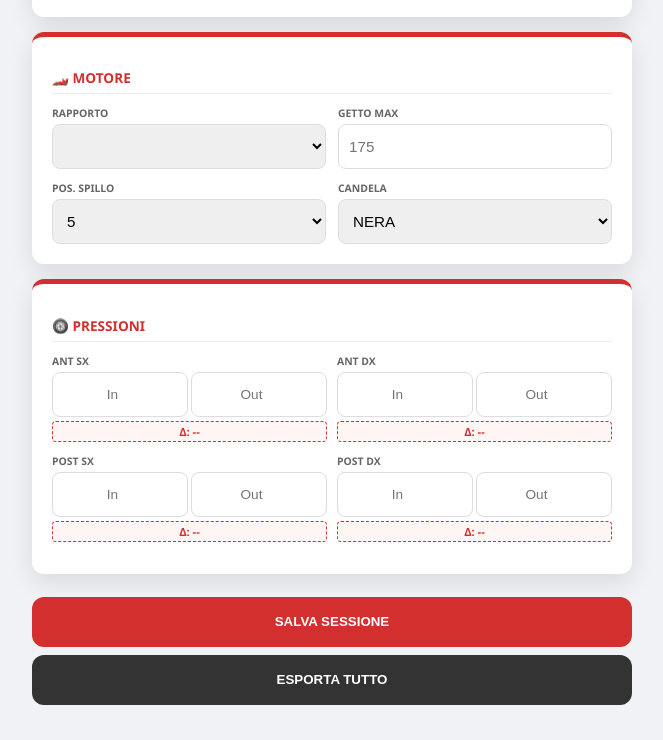
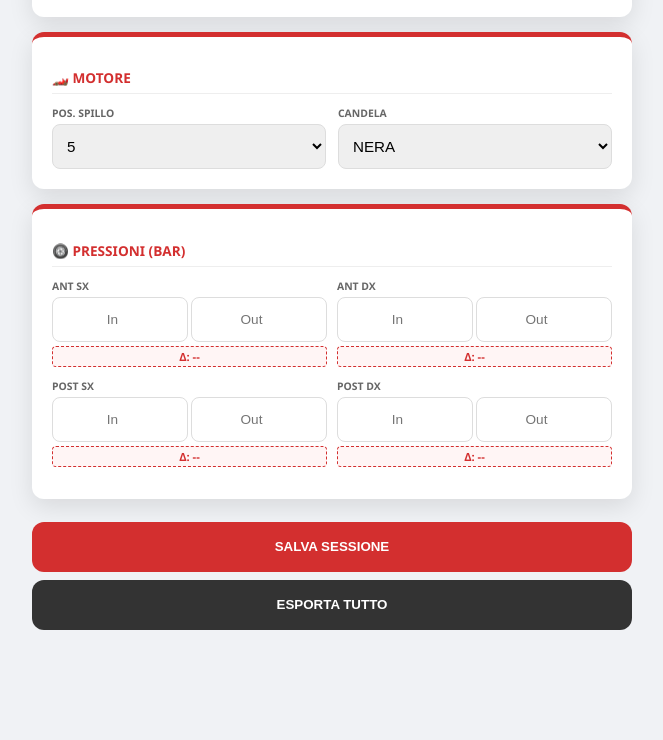
Before and after one commit to karttt64/inRACE, a website: page index.html in a window 1280 px wide. Shown: the part 1359-2099 px from the top of the page, without its empty margins (308-971 px from the left). After the commit the page ends 2024 px from the top, so only its background shows below. Drawn offline with Linux system fonts and the light colour scheme.

Commit message:
New update

```diff
--- a/index.html
+++ b/index.html
@@ -49,7 +49,7 @@
             <div><label>Camber</label><select id="camber"></select></div>
             <div><label>Caster</label><select id="caster"></select></div>
             <div><label>Conv.</label><select id="convergenza"></select></div>
-            <div><label>Peso Kg</label><input type="number" id="peso" placeholder="165"></div>
+            <div><label>Peso Kg</label><input type="number" id="peso" inputmode="numeric" placeholder="165"></div>
             <div><label>Alt. ANT</label><select id="altezza_ant"></select></div>
             <div><label>Alt. POST</label><select id="altezza_post"></select></div>
         </div>
@@ -57,36 +57,46 @@
     <section class="card">
         <h2>🏎️ Motore</h2>
         <div class="grid">
-            <div><label>Rapporto</label><select id="rapporto"></select></div>
-            <div><label>Getto Max</label><input type="number" id="getto_max" placeholder="175"></div>
             <div><label>Pos. spillo</label><select id="pos_spillo"></select></div>
             <div><label>Candela</label><select id="candela"></select></div>
         </div>
     </section>
 
     <section class="card">
-        <h2>🛞 Pressioni</h2>
+        <h2>🛞 Pressioni (Bar)</h2>
         <div class="press-row">
             <div class="press-block">
                 <label>ANT SX</label>
-                <div class="press-input-group"><input type="number" id="as_in" placeholder="In" oninput="calcDelta()"><input type="number" id="as_out" placeholder="Out" oninput="calcDelta()"></div>
+                <div class="press-input-group">
+                    <input type="number" id="as_in" step="0.01" inputmode="decimal" placeholder="In" oninput="calcDelta()">
+                    <input type="number" id="as_out" step="0.01" inputmode="decimal" placeholder="Out" oninput="calcDelta()">
+                </div>
                 <div id="d_as" class="delta-box">Δ: --</div>
             </div>
             <div class="press-block">
                 <label>ANT DX</label>
-                <div class="press-input-group"><input type="number" id="ad_in" placeholder="In" oninput="calcDelta()"><input type="number" id="ad_out" placeholder="Out" oninput="calcDelta()"></div>
+                <div class="press-input-group">
+                    <input type="number" id="ad_in" step="0.01" inputmode="decimal" placeholder="In" oninput="calcDelta()">
+                    <input type="number" id="ad_out" step="0.01" inputmode="decimal" placeholder="Out" oninput="calcDelta()">
+                </div>
                 <div id="d_ad" class="delta-box">Δ: --</div>
             </div>
         </div>
         <div class="press-row">
             <div class="press-block">
                 <label>POST SX</label>
-                <div class="press-input-group"><input type="number" id="ps_in" placeholder="In" oninput="calcDelta()"><input type="number" id="ps_out" placeholder="Out" oninput="calcDelta()"></div>
+                <div class="press-input-group">
+                    <input type="number" id="ps_in" step="0.01" inputmode="decimal" placeholder="In" oninput="calcDelta()">
+                    <input type="number" id="ps_out" step="0.01" inputmode="decimal" placeholder="Out" oninput="calcDelta()">
+                </div>
                 <div id="d_ps" class="delta-box">Δ: --</div>
             </div>
             <div class="press-block">
                 <label>POST DX</label>
-                <div class="press-input-group"><input type="number" id="pd_in" placeholder="In" oninput="calcDelta()"><input type="number" id="pd_out" placeholder="Out" oninput="calcDelta()"></div>
+                <div class="press-input-group">
+                    <input type="number" id="pd_in" step="0.01" inputmode="decimal" placeholder="In" oninput="calcDelta()">
+                    <input type="number" id="pd_out" step="0.01" inputmode="decimal" placeholder="Out" oninput="calcDelta()">
+                </div>
                 <div id="d_pd" class="delta-box">Δ: --</div>
             </div>
         </div>
```
